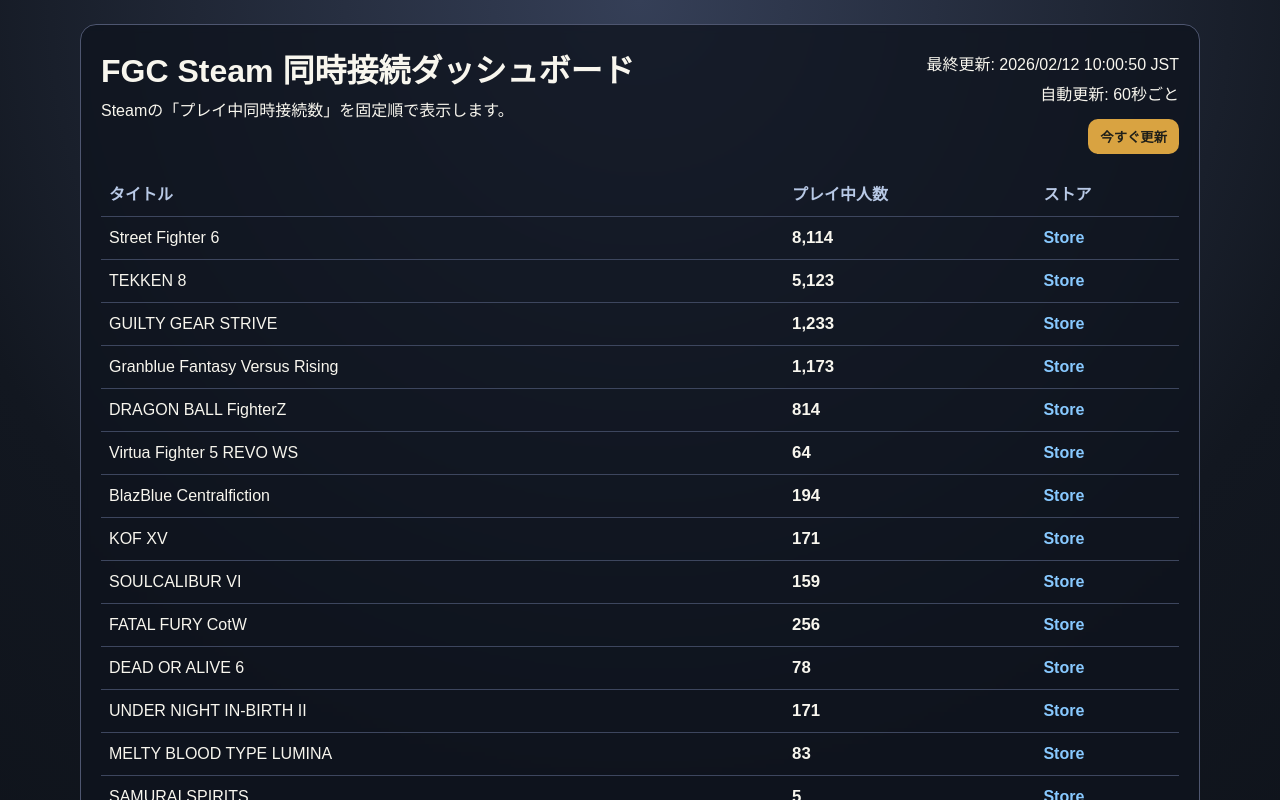
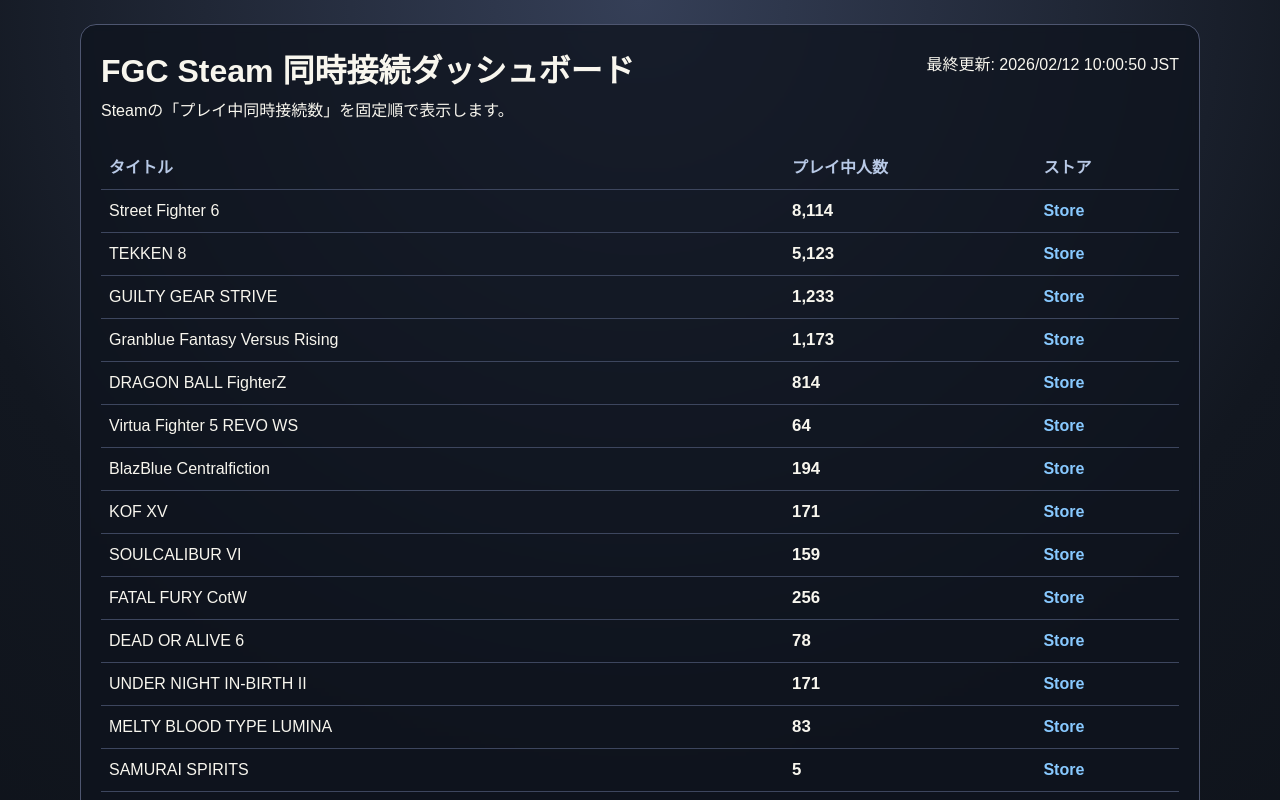
Before and after one commit to u10-github/FGC-dashboard, a React (Vite) app: page / in a window 1280 px wide. Shown: the top 800 px of the page. Built offline with nearby package versions, Linux system fonts and the light colour scheme.

Commit message:
fix: remove misleading refresh UI controls

```diff
--- a/src/App.tsx
+++ b/src/App.tsx
@@ -14,7 +14,6 @@
   items: PlayerItem[];
 };
 
-const REFETCH_INTERVAL_MS = 60_000;
 const PLAYERS_ENDPOINT = `${import.meta.env.BASE_URL}data/players.json`;
 
 function formatCount(value: number | null): string {
@@ -42,15 +41,9 @@
   const [payload, setPayload] = useState<PlayerPayload | null>(null);
   const [loading, setLoading] = useState(true);
   const [error, setError] = useState<string | null>(null);
-  const [refreshing, setRefreshing] = useState(false);
 
-  const fetchPlayers = useCallback(async (showLoading: boolean) => {
-    if (showLoading) {
-      setLoading(true);
-    } else {
-      setRefreshing(true);
-    }
-
+  const fetchPlayers = useCallback(async () => {
+    setLoading(true);
     setError(null);
 
     try {
@@ -70,20 +63,11 @@
       setError(message);
     } finally {
       setLoading(false);
-      setRefreshing(false);
     }
   }, []);
 
   useEffect(() => {
-    void fetchPlayers(true);
-
-    const timer = window.setInterval(() => {
-      void fetchPlayers(false);
-    }, REFETCH_INTERVAL_MS);
-
-    return () => {
-      window.clearInterval(timer);
-    };
+    void fetchPlayers();
   }, [fetchPlayers]);
 
   const rows = useMemo(() => payload?.items ?? [], [payload]);
@@ -100,14 +84,6 @@
             <p>
               最終更新: {payload ? `${formatJst(payload.updatedAt)} JST` : '--'}
             </p>
-            <p>自動更新: 60秒ごと</p>
-            <button
-              type="button"
-              onClick={() => void fetchPlayers(false)}
-              disabled={loading || refreshing}
-            >
-              {refreshing ? '更新中...' : '今すぐ更新'}
-            </button>
           </div>
         </header>
 
--- a/src/styles.css
+++ b/src/styles.css
@@ -45,22 +45,6 @@
 
 .status-area {
   text-align: right;
-}
-
-button {
-  margin-top: 8px;
-  border: none;
-  border-radius: 10px;
-  background: #d9a341;
-  color: #1f1f19;
-  font-weight: 700;
-  padding: 8px 12px;
-  cursor: pointer;
-}
-
-button:disabled {
-  opacity: 0.65;
-  cursor: wait;
 }
 
 .table-wrap {
```
Also changed, not shown: 1 other file (tests, documents, lock files or other folders).
